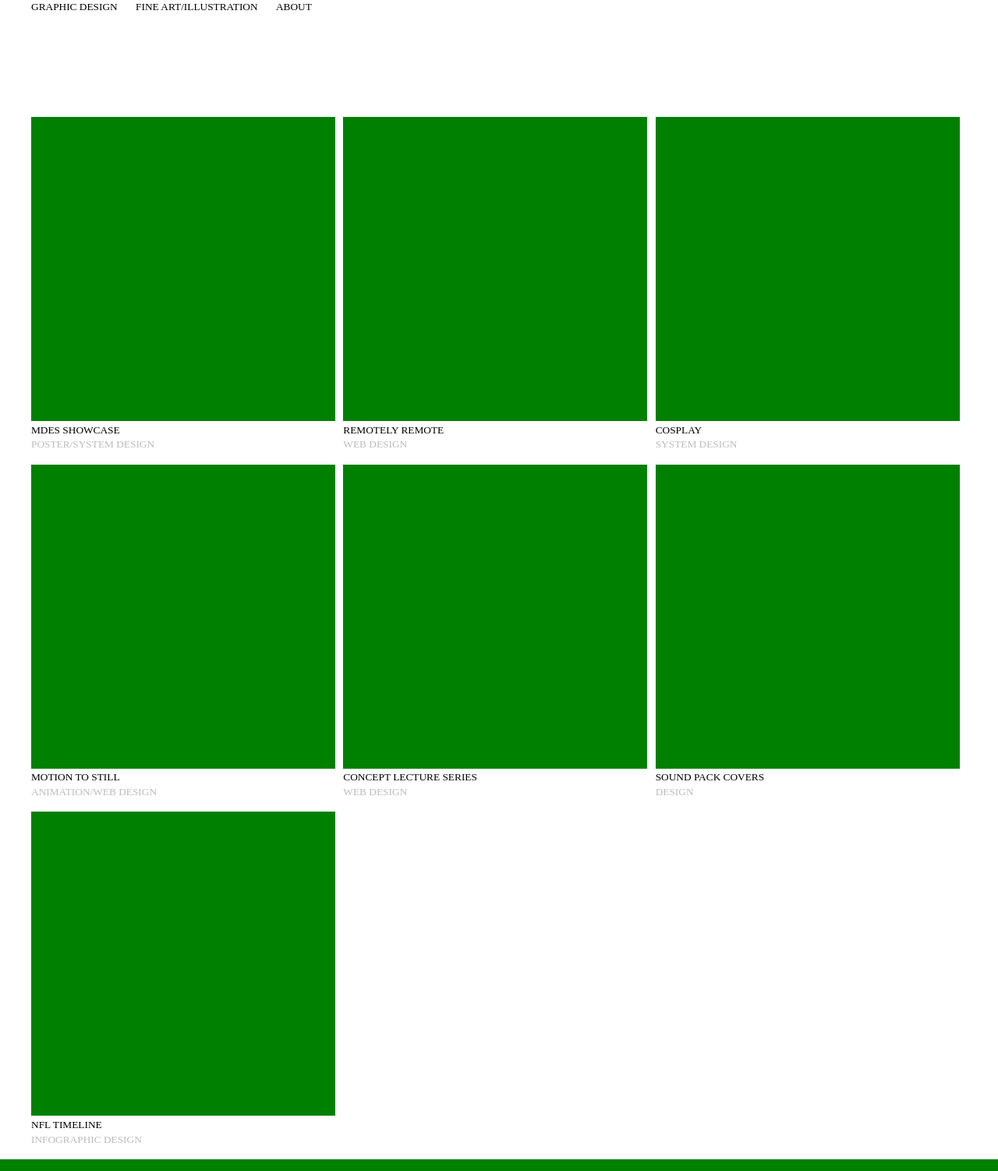
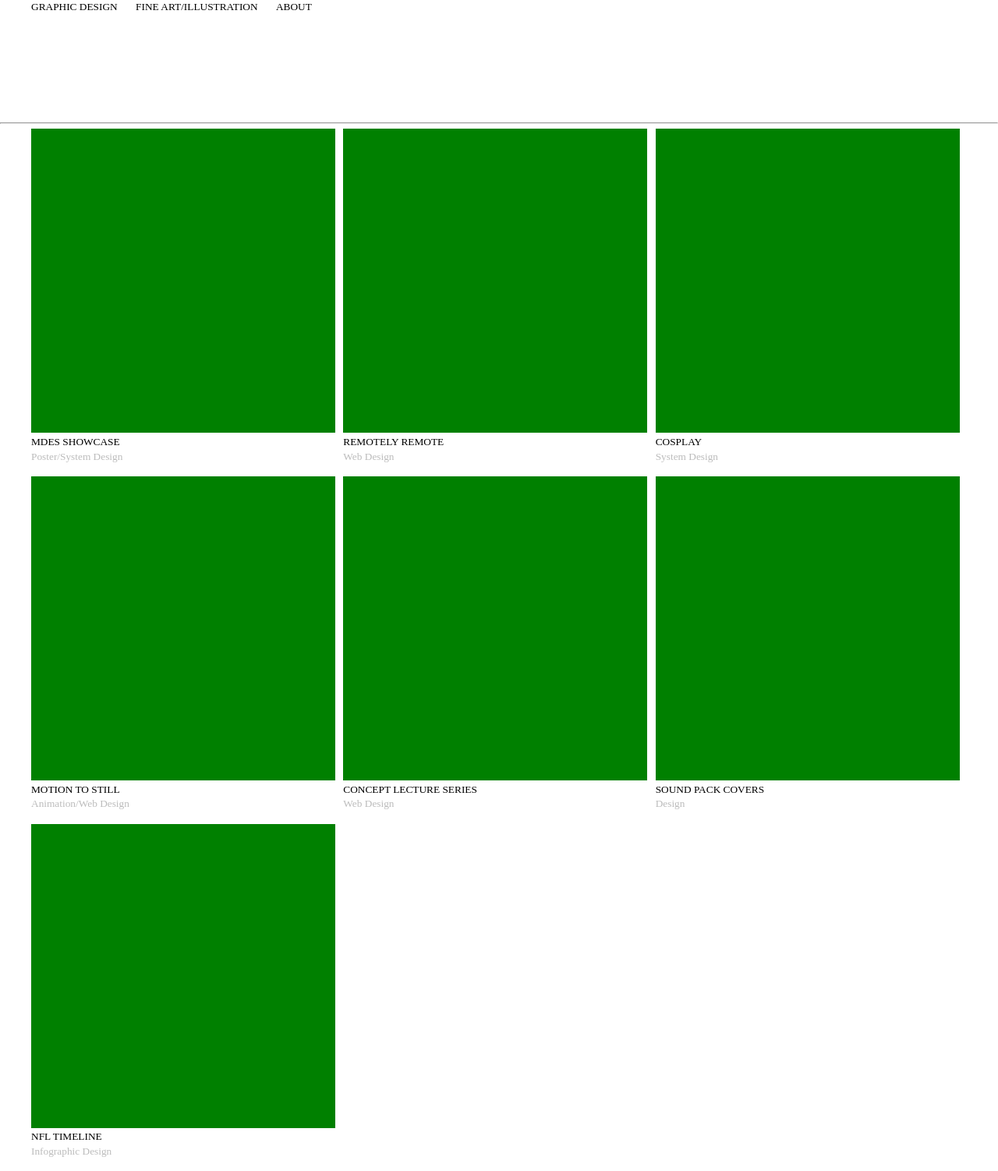
Before and after one commit to jaredkitade/portfolio, a PHP site: page / in a window 1280 px wide. Shown: the whole page at 78% size. Run offline with PHP 8.4, Linux system fonts and the light colour scheme.

Commit message:
rule, text change

```diff
--- a/index.html
+++ b/index.html
@@ -17,7 +17,8 @@
 			</ul>
 		</div>
 	</div>
-		<div class='clear'></div>
+	<div class='clear'></div>
+	<hr>
 	<div class='page-content'>
 		<div class='projects'>
 			<div class='thumbnail'>
--- a/style.css
+++ b/style.css
@@ -17,7 +17,7 @@ h1 {
 	font-weight: normal;
 }
 h2 {
-	font-family:'Brandon Grot W01 Black';
+	font-family:'Brandon Grot W01 Bold';
 	font-size: 10pt;
 	margin: 0;
 	font-weight: normal;
@@ -90,6 +90,7 @@ a {
 .project-description {
 	color:#bcbcbc;
 	font-family:'Brandon Text W01 Regular';
+	text-transform: capitalize;
 }
 .hero-image {
 
```
